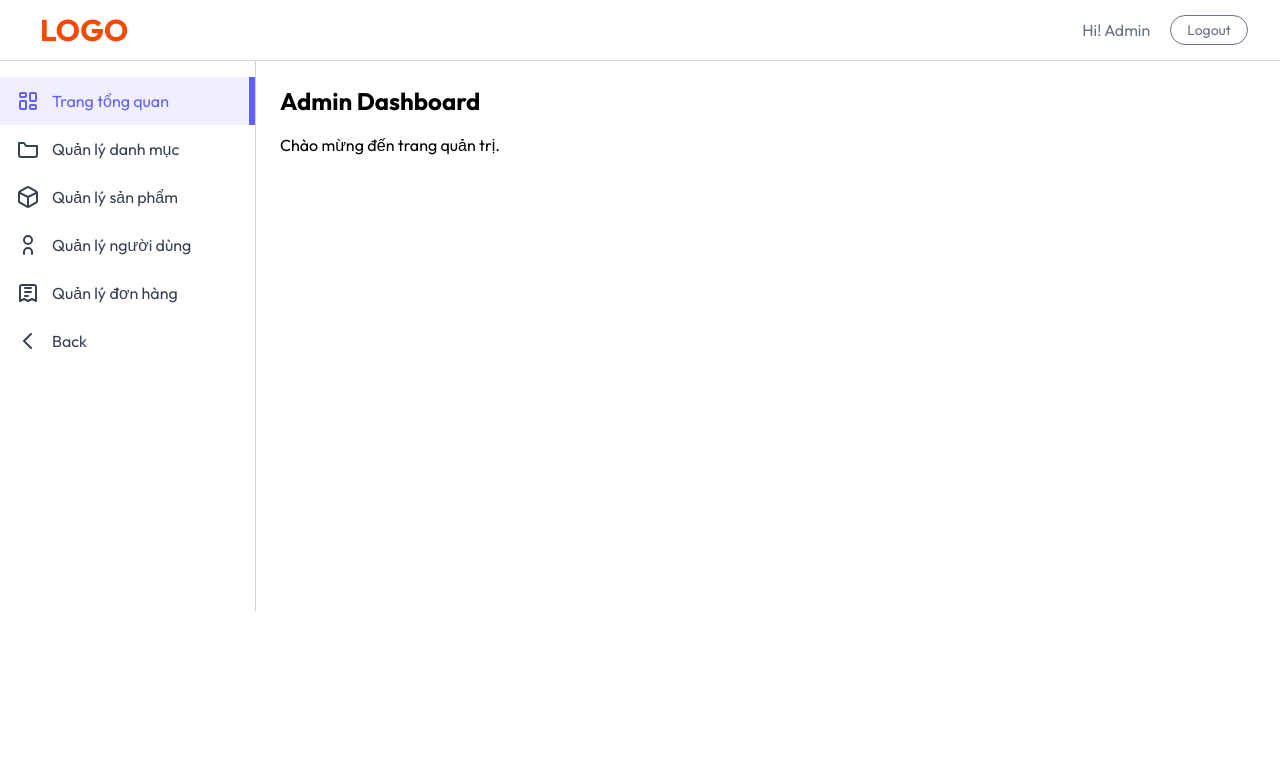
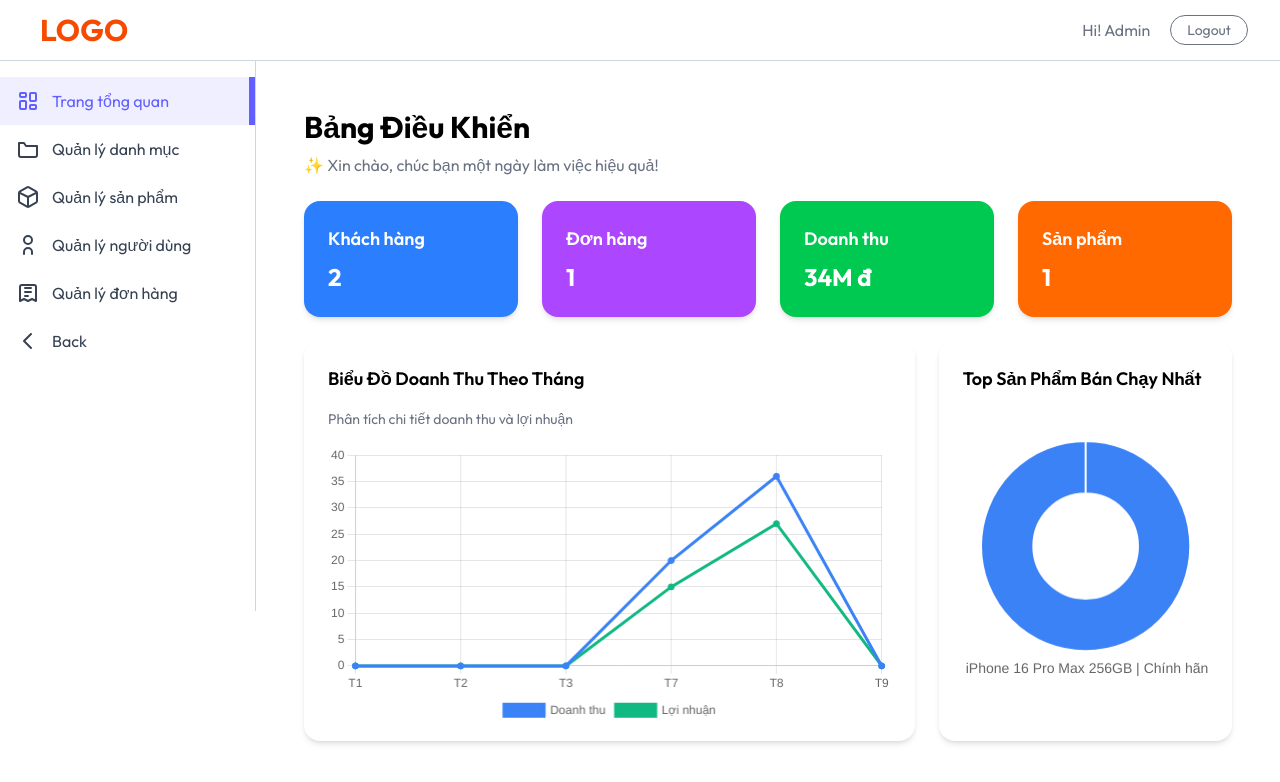
Before and after one commit to minhtri2404/Ecommerce_Web, a Vue app in the folder frontend/: page /admin-dashboard in a window 1280 px wide. Shown: the top 782 px of the page. Built offline with nearby package versions, Linux system fonts and the light colour scheme.

Commit message:
Cập nhật FE cho trang Dashboard gồm: Cart, Biểu đồ tròn, Biểu đồ đường Lưu ý: Đang hashcode data cứng

```diff
--- a/frontend/package.json
+++ b/frontend/package.json
@@ -9,9 +9,11 @@
   },
   "dependencies": {
     "axios": "^1.11.0",
+    "chart.js": "^4.5.0",
     "core-js": "^3.8.3",
     "lucide-vue-next": "^0.532.0",
     "vue": "^3.2.13",
+    "vue-chartjs": "^5.3.2",
     "vue-router": "^4.5.1"
   },
   "devDependencies": {
--- /dev/null
+++ b/frontend/src/components/lineChart/LineChart.vue
@@ -0,0 +1,48 @@
+<template>
+  <div class="bg-white rounded-2xl p-6 shadow-md h-full">
+    <h3 class="font-semibold text-lg mb-4">Biểu Đồ Doanh Thu Theo Tháng</h3>
+    <p class="text-sm text-gray-500 mb-4">Phân tích chi tiết doanh thu và lợi nhuận</p>
+    <LineChart v-if="chartData" :data="chartData" :options="chartOptions" class="w-full h-[300px]" />
+  </div>
+</template>
+
+
+<script setup>
+import { ref } from "vue"
+import { Chart as ChartJS, Title, Tooltip, Legend, LineElement, CategoryScale, LinearScale, PointElement } from "chart.js"
+import { Line } from "vue-chartjs"
+
+ChartJS.register(Title, Tooltip, Legend, LineElement, CategoryScale, LinearScale, PointElement)
+
+// dùng ref để chartData luôn reactive
+const chartData = ref({
+  labels: ["T1", "T2", "T3", "T7", "T8", "T9"],
+  datasets: [
+    {
+      label: "Doanh thu",
+      data: [0, 0, 0, 20, 36, 0],
+      borderColor: "#3b82f6",
+      backgroundColor: "#3b82f6",
+      fill: false,
+    },
+    {
+      label: "Lợi nhuận",
+      data: [0, 0, 0, 15, 27, 0],
+      borderColor: "#10b981",
+      backgroundColor: "#10b981",
+      fill: false,
+    }
+  ]
+})
+
+const chartOptions = ref({
+  responsive: true,
+  plugins: {
+    legend: {
+      position: "bottom"
+    }
+  }
+})
+
+const LineChart = Line
+</script>
--- /dev/null
+++ b/frontend/src/components/pieChart/PieChart.vue
@@ -0,0 +1,42 @@
+<template>
+  <div class="bg-white rounded-2xl p-6 shadow-md h-full flex flex-col">
+    <h3 class="font-semibold text-lg mb-4">Top Sản Phẩm Bán Chạy Nhất</h3>
+    <div class="flex-1 flex items-center justify-center">
+      <DoughnutChart v-if="chartData" :data="chartData" :options="chartOptions" class="w-full h-[300px]" />
+    </div>
+  </div>
+</template>
+
+<script setup>
+import { ref } from 'vue'
+import { Chart as ChartJS, Title, Tooltip, Legend, ArcElement } from 'chart.js'
+import { Doughnut } from 'vue-chartjs'
+
+ChartJS.register(Title, Tooltip, Legend, ArcElement)
+
+const chartData = ref({
+  labels: ['iPhone 16 Pro Max 256GB | Chính hãng VN/A'],
+  datasets: [
+    {
+      label: 'Doanh số',
+      data: [100],
+      backgroundColor: ['#3b82f6'],
+      borderWidth: 2,
+    },
+  ],
+})
+
+const chartOptions = ref({
+  responsive: true,
+  plugins: {
+    legend: {
+      position: 'bottom',
+      labels: {
+        font: { size: 14 }
+      }
+    },
+  },
+})
+
+const DoughnutChart = Doughnut
+</script>
--- /dev/null
+++ b/frontend/src/components/startCart/startCart.vue
@@ -0,0 +1,19 @@
+<template>
+  <div :class="`p-6 rounded-2xl shadow-md text-white ${bgColor}`">
+    <div class="flex items-center justify-between">
+      <div>
+        <h3 class="text-lg font-semibold">{{ title }}</h3>
+        <p class="text-2xl font-bold mt-2">{{ value }}</p>
+      </div>
+    </div>
+  </div>
+</template>
+
+<script setup>
+import { defineProps } from 'vue';
+defineProps({
+  title: String,
+  value: String,
+  bgColor: String
+})
+</script>
--- a/frontend/src/pages/admin/ComDashboard.vue
+++ b/frontend/src/pages/admin/ComDashboard.vue
@@ -1,6 +1,34 @@
+<!-- Dashboard.vue -->
 <template>
-  <div>
-    <h1 class="text-2xl font-bold mb-4">Admin Dashboard</h1>
-    <p>Chào mừng đến trang quản trị.</p>
+  <div class="p-6 max-w-7xl mx-auto">
+    <!-- Header -->
+    <h1 class="text-3xl font-bold mb-2">Bảng Điều Khiển</h1>
+    <p class="text-gray-500 mb-6">✨ Xin chào, chúc bạn một ngày làm việc hiệu quả!</p>
+
+    <!-- Stats Cards -->
+    <div class="grid grid-cols-1 md:grid-cols-4 gap-6 mb-6">
+      <StatsCard title="Khách hàng" value="2" bgColor="bg-blue-500" />
+      <StatsCard title="Đơn hàng" value="1" bgColor="bg-purple-500" />
+      <StatsCard title="Doanh thu" value="34M đ" bgColor="bg-green-500" />
+      <StatsCard title="Sản phẩm" value="1" bgColor="bg-orange-500" />
+    </div>
+
+    <!-- Charts -->
+    <div class="grid grid-cols-1 md:grid-cols-3 gap-6 items-stretch">
+      <!-- ép chiều cao chung -->
+      <div class="md:col-span-2 h-[400px]">
+        <LineChart class="h-full" />
+      </div>
+      <div class="h-[400px]">
+        <PieChart class="h-full" />
+      </div>
+    </div>
   </div>
 </template>
+
+
+<script setup>
+import StatsCard from '@/components/startCart/startCart.vue'
+import LineChart from '@/components/lineChart/LineChart.vue'
+import PieChart from '@/components/pieChart/PieChart.vue'
+</script>
```
Also changed, not shown: 1 other file (tests, documents, lock files or other folders).
